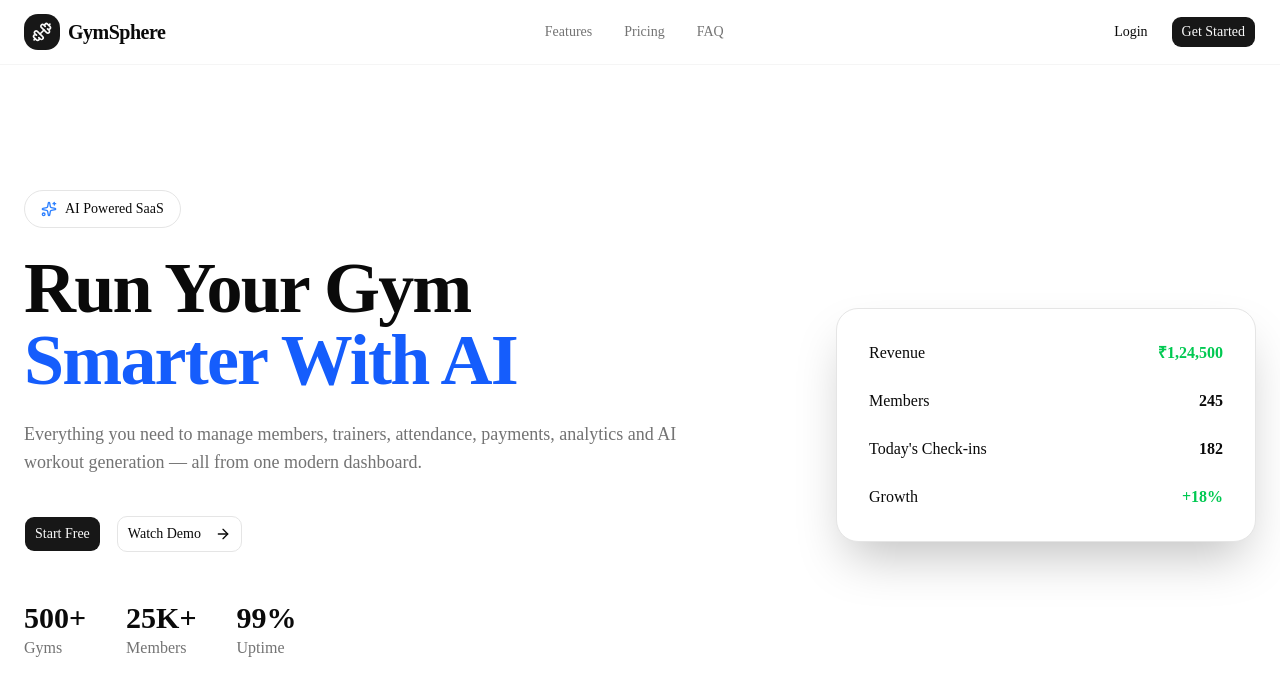
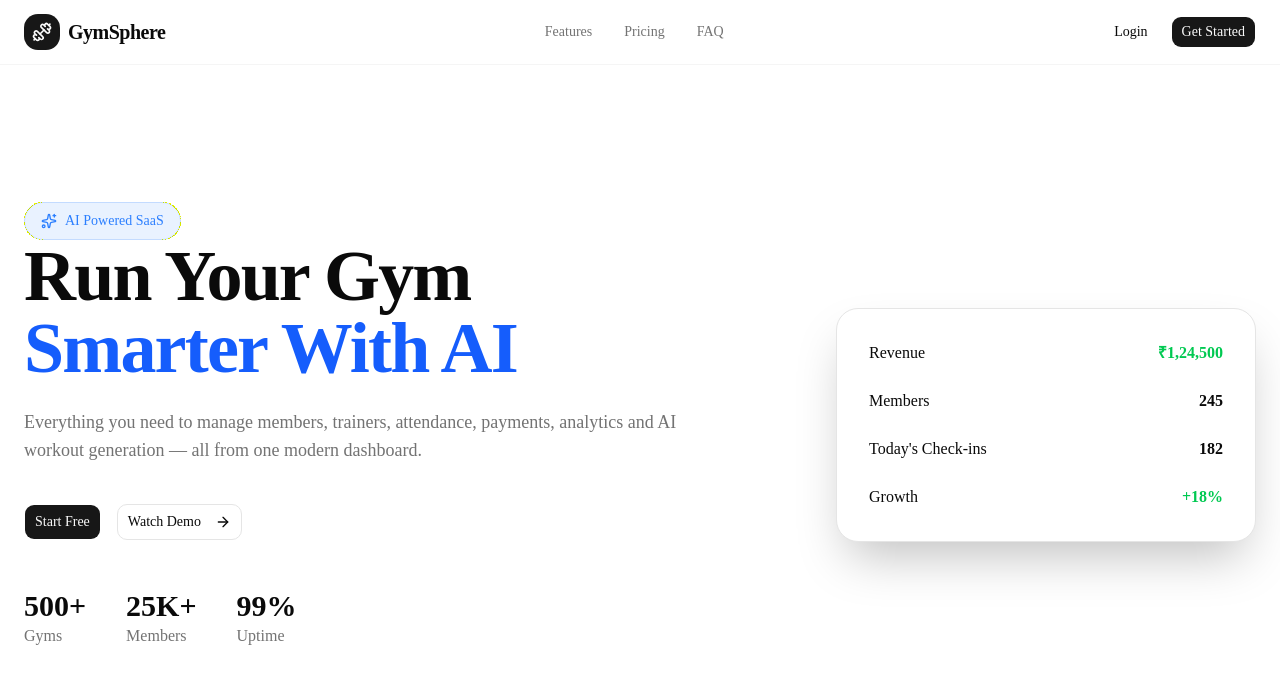
Before and after one commit to Yuvraj2005-commits/GymSphere, a Next.js app: page / in a window 1280 px wide. Shown: the top 696 px of the page. Built offline with nearby package versions, Linux system fonts and the light colour scheme.

Commit message:
feat(ui): add shared design system components

```diff
--- /dev/null
+++ b/src/components/common/gradient-badge.tsx
@@ -0,0 +1,16 @@
+import { Sparkles } from "lucide-react";
+
+interface GradientBadgeProps {
+  children: React.ReactNode;
+}
+
+export default function GradientBadge({
+  children,
+}: GradientBadgeProps) {
+  return (
+    <div className="inline-flex items-center gap-2 rounded-full border border-blue-500/20 bg-blue-500/10 px-4 py-2 text-sm font-medium text-blue-500">
+      <Sparkles className="h-4 w-4" />
+      {children}
+    </div>
+  );
+}
--- /dev/null
+++ b/src/components/common/section-container.tsx
@@ -0,0 +1,21 @@
+import { ReactNode } from "react";
+
+import { cn } from "@/lib/utils";
+
+interface SectionContainerProps {
+  children: ReactNode;
+  className?: string;
+}
+
+export default function SectionContainer({
+  children,
+  className,
+}: SectionContainerProps) {
+  return (
+    <section className={cn("py-24", className)}>
+      <div className="mx-auto max-w-7xl px-6">
+        {children}
+      </div>
+    </section>
+  );
+}
--- /dev/null
+++ b/src/components/common/section-heading.tsx
@@ -0,0 +1,27 @@
+interface SectionHeadingProps {
+  badge?: React.ReactNode;
+  title: string;
+  description?: string;
+}
+
+export default function SectionHeading({
+  badge,
+  title,
+  description,
+}: SectionHeadingProps) {
+  return (
+    <div className="mx-auto max-w-3xl text-center">
+      {badge}
+
+      <h2 className="mt-6 text-4xl font-bold tracking-tight md:text-5xl">
+        {title}
+      </h2>
+
+      {description && (
+        <p className="mt-6 text-lg text-muted-foreground">
+          {description}
+        </p>
+      )}
+    </div>
+  );
+}
--- a/src/components/marketing/hero.tsx
+++ b/src/components/marketing/hero.tsx
@@ -3,6 +3,7 @@
 import { motion } from "framer-motion";
 import { ArrowRight, Sparkles } from "lucide-react";
 import { Button } from "@/components/ui/button";
+import GradientBadge from "@/components/common/gradient-badge";
 
 export default function Hero() {
   return (
@@ -11,42 +12,30 @@ export default function Hero() {
       <div className="absolute inset-0 -z-10 bg-gradient-to-b from-blue-500/10 via-transparent to-transparent" />
 
       <div className="mx-auto flex min-h-[90vh] max-w-7xl flex-col items-center justify-center px-6 lg:flex-row lg:justify-between">
-
         {/* Left */}
         <motion.div
           initial={{ opacity: 0, y: 40 }}
           animate={{ opacity: 1, y: 0 }}
-          transition={{ duration: .7 }}
+          transition={{ duration: 0.7 }}
           className="max-w-2xl"
         >
-          <div className="mb-6 inline-flex items-center gap-2 rounded-full border px-4 py-2 text-sm">
-            <Sparkles className="h-4 w-4 text-blue-500" />
-            AI Powered SaaS
-          </div>
+          <GradientBadge>AI Powered SaaS</GradientBadge>
 
           <h1 className="text-5xl font-black tracking-tight lg:text-7xl">
             Run Your Gym
-            <span className="block text-blue-600">
-              Smarter With AI
-            </span>
+            <span className="block text-blue-600">Smarter With AI</span>
           </h1>
 
           <p className="mt-6 text-lg text-muted-foreground">
-            Everything you need to manage members,
-            trainers, attendance, payments,
-            analytics and AI workout generation —
-            all from one modern dashboard.
+            Everything you need to manage members, trainers, attendance,
+            payments, analytics and AI workout generation — all from one modern
+            dashboard.
           </p>
 
           <div className="mt-10 flex gap-4">
-            <Button size="lg">
-              Start Free
-            </Button>
+            <Button size="lg">Start Free</Button>
 
-            <Button
-              size="lg"
-              variant="outline"
-            >
+            <Button size="lg" variant="outline">
               Watch Demo
               <ArrowRight className="ml-2 h-4 w-4" />
             </Button>
@@ -54,74 +43,51 @@ export default function Hero() {
 
           <div className="mt-12 flex gap-10">
             <div>
-              <h2 className="text-3xl font-bold">
-                500+
-              </h2>
-              <p className="text-muted-foreground">
-                Gyms
-              </p>
+              <h2 className="text-3xl font-bold">500+</h2>
+              <p className="text-muted-foreground">Gyms</p>
             </div>
 
             <div>
-              <h2 className="text-3xl font-bold">
-                25K+
-              </h2>
-              <p className="text-muted-foreground">
-                Members
-              </p>
+              <h2 className="text-3xl font-bold">25K+</h2>
+              <p className="text-muted-foreground">Members</p>
             </div>
 
             <div>
-              <h2 className="text-3xl font-bold">
-                99%
-              </h2>
-              <p className="text-muted-foreground">
-                Uptime
-              </p>
+              <h2 className="text-3xl font-bold">99%</h2>
+              <p className="text-muted-foreground">Uptime</p>
             </div>
           </div>
         </motion.div>
 
         {/* Right */}
         <motion.div
-          initial={{ opacity: 0, scale: .9 }}
+          initial={{ opacity: 0, scale: 0.9 }}
           animate={{ opacity: 1, scale: 1 }}
-          transition={{ duration: .8 }}
+          transition={{ duration: 0.8 }}
           className="mt-16 lg:mt-0"
         >
           <div className="w-[420px] rounded-3xl border bg-card p-8 shadow-2xl">
-
             <div className="mb-6 flex justify-between">
               <span>Revenue</span>
-              <span className="font-bold text-green-500">
-                ₹1,24,500
-              </span>
+              <span className="font-bold text-green-500">₹1,24,500</span>
             </div>
 
             <div className="mb-6 flex justify-between">
               <span>Members</span>
-              <span className="font-bold">
-                245
-              </span>
+              <span className="font-bold">245</span>
             </div>
 
             <div className="mb-6 flex justify-between">
               <span>Today's Check-ins</span>
-              <span className="font-bold">
-                182
-              </span>
+              <span className="font-bold">182</span>
             </div>
 
             <div className="flex justify-between">
               <span>Growth</span>
-              <span className="font-bold text-green-500">
-                +18%
-              </span>
+              <span className="font-bold text-green-500">+18%</span>
             </div>
-
           </div>
         </motion.div>
-
       </div>
     </section>
   );
```
